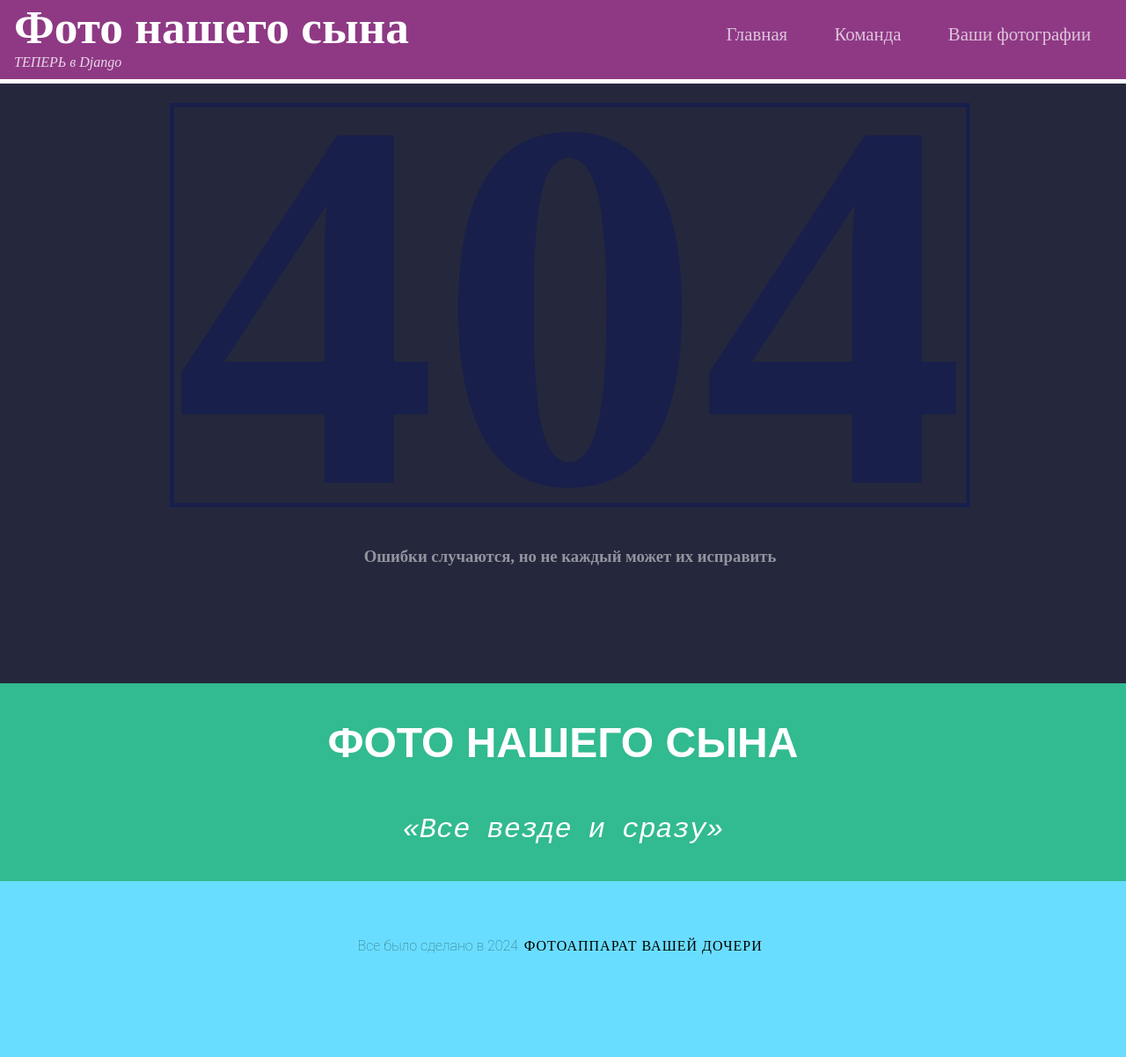
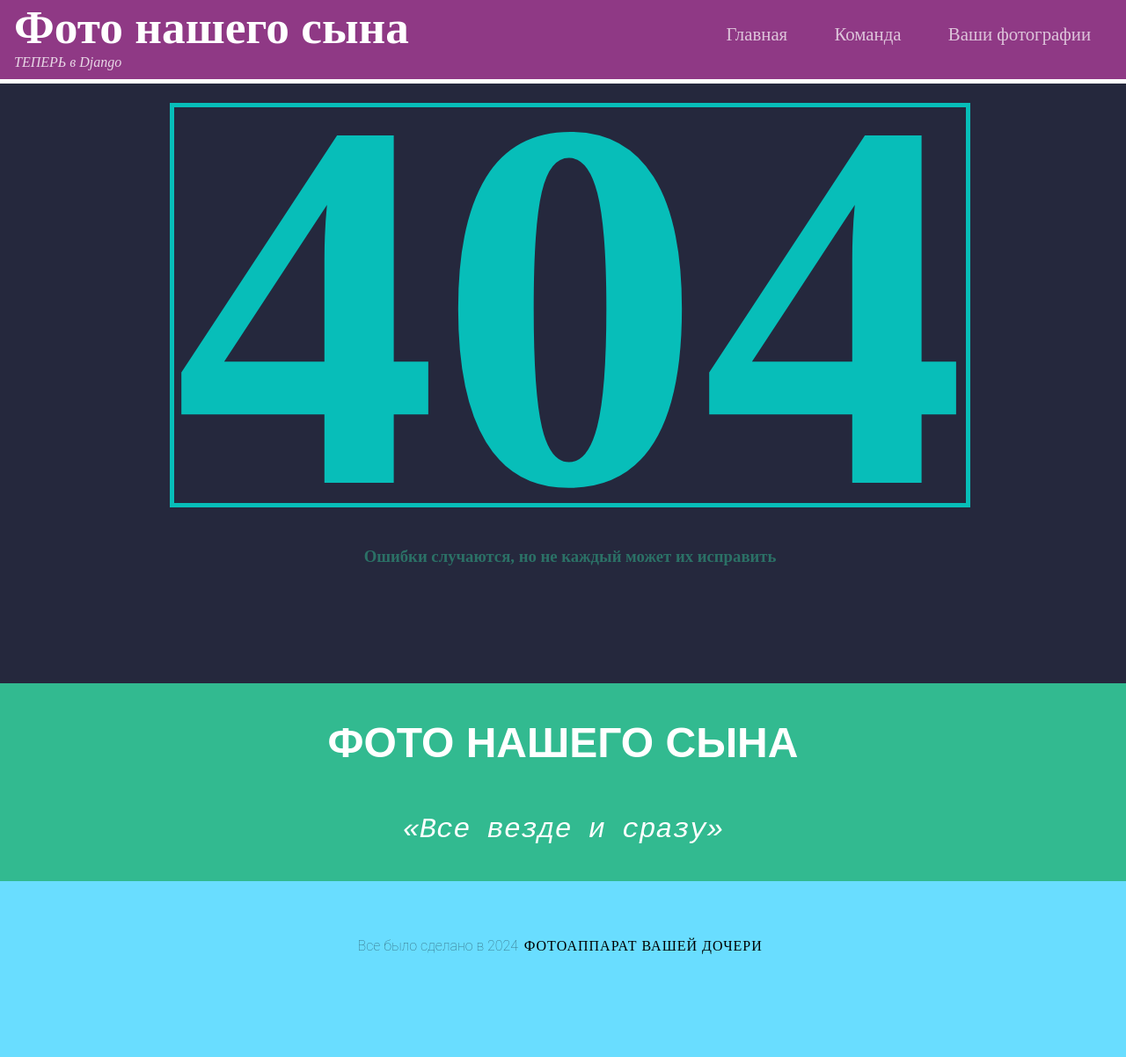
Before and after one commit to HumanSuit7688/TechnoStrelka_instagram, a Django app: template Web/main/templates/404.html in a window 1280 px wide. Shown: the whole page at 88% size. Run offline with Django 5.2, Linux system fonts and the light colour scheme; the template is opened without the code that fills it, so the values that code supplies are empty.

Commit message:
new 404 page

```diff
--- a/Web/main/static/css/404.css
+++ b/Web/main/static/css/404.css
@@ -12,9 +12,9 @@ h1{
     font-size: 600px;
     display: inline-block;
     justify-content: center;
-    color: #181f4a;
+    color: #07beb9;
     user-select: none;
-    outline: solid thick #181f4a;
+    outline: solid thick #07beb9;
     line-height: 450px;
     margin-bottom: 50px;
     transition: .5s;
@@ -25,6 +25,7 @@ h1:hover{
 }
 h3{
     display: flex;
+    color: #32ba90;
     justify-content: center;
     user-select: none;
     opacity: 0.5;
```
